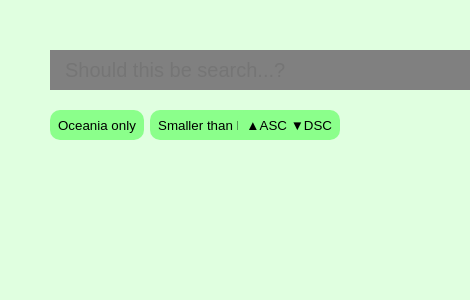
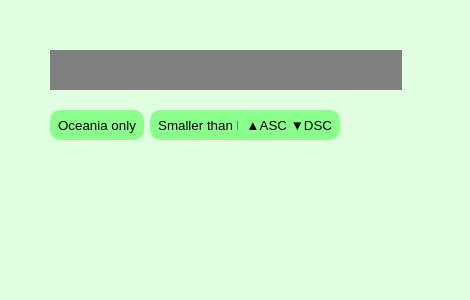
Before and after one commit to ArminasStrolys/react-application-assignment-1, a React (Create React App) app: page / in a window 390 px wide. Shown: the top 300 px of the page, 470 px wide, since content can reach past the window. Built offline with nearby package versions, Linux system fonts and the light colour scheme; no server answers.

Commit message:
Responsiveness on input bar

```diff
--- a/src/modules/navi/Navi.jsx
+++ b/src/modules/navi/Navi.jsx
@@ -26,7 +26,7 @@ const Navi = () => {
     <>
       <div className="main-nav">
         <form className="search-bar">
-          <input type="text" placeholder="Should this be search...?" />
+          <input type="text" />
           <button
             className={ocea === false ? "button1" : "button1active"}
             onClick={handleOcean}
--- a/src/scss/_navi.scss
+++ b/src/scss/_navi.scss
@@ -7,7 +7,6 @@
 }
 .search-bar {
   float: left;
-  width: 100%;
   input {
     border-style: none;
     width: 400px;
@@ -58,3 +57,10 @@
     background-color: $mainSecondaryColor;
   }
 }
+@media screen and (max-width: 600px) {
+  .search-bar {
+    input {
+      width: 332px;
+    }
+}
+}
```
